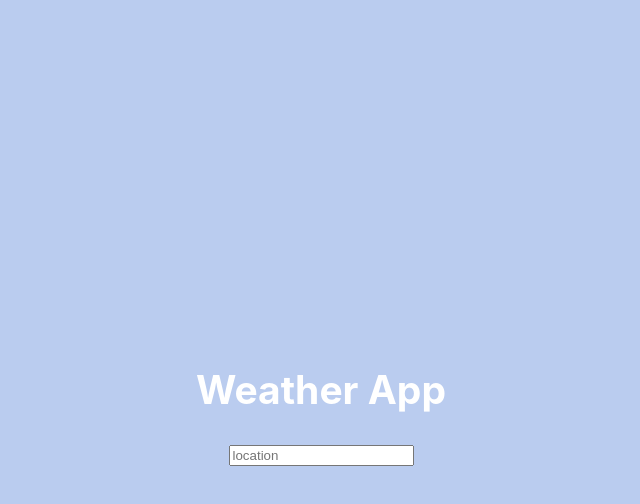
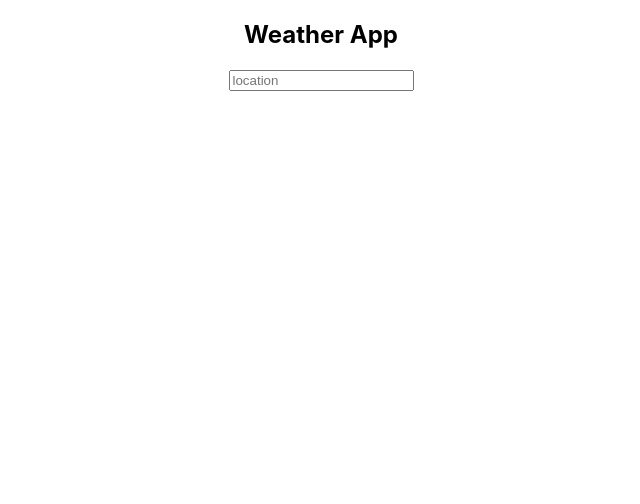
Before and after one commit to uriyakhini/weather-app-test, a React app in the folder weather-app/: page / in a window 1280 px wide. Shown: the top 504 px of the page, without its empty margins (319-959 px from the left). Built offline with nearby package versions, Linux system fonts and the light colour scheme.

Commit message:
Moved weatherReport out f header and removed irrelevant style from the app.

```diff
--- a/weather-app/src/components/App/App.js
+++ b/weather-app/src/components/App/App.js
@@ -19,11 +19,11 @@ class App extends React.Component {
   render () {
     return (
       <div className="App">
-        <header className="App-header">
+        <header>
           <h2>Weather App</h2>
           <SearchBar onEnter={this.handleLocation}/>
-          <WeatherReport location={this.state.location}/>
         </header>
+        <WeatherReport location={this.state.location}/>
       </div>
     );
   }
```
